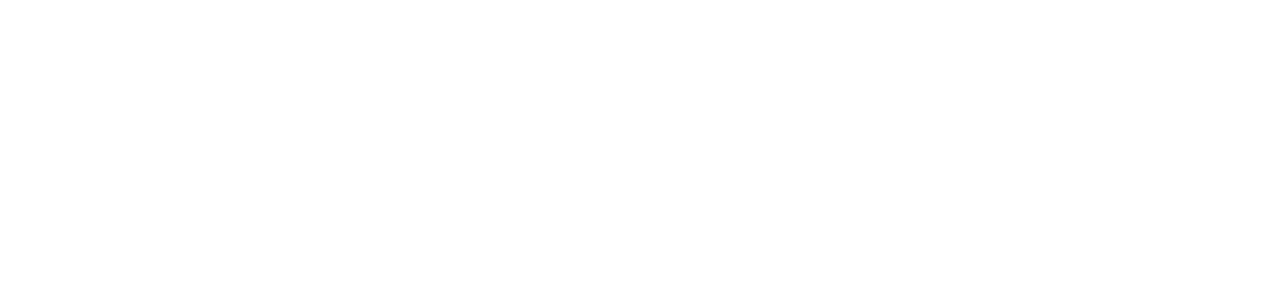
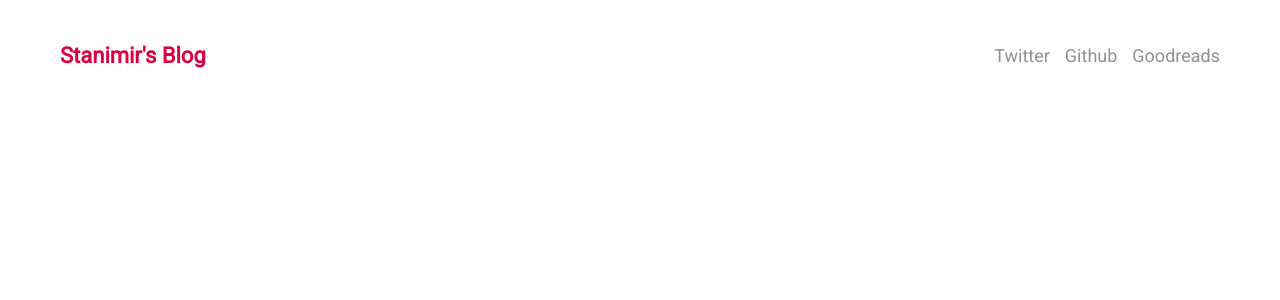
Before and after one commit to StanimirKosev/odin-blog-api, a React (Create React App) app in the folder client/: page / in a window 1280 px wide. Shown: the top 300 px of the page. Built offline with nearby package versions, Linux system fonts and the light colour scheme.

Commit message:
header component

```diff
--- a/client/src/App.css
+++ b/client/src/App.css
@@ -0,0 +1,50 @@
+@import url("https://fonts.googleapis.com/css2?family=Roboto&display=swap");
+
+* {
+  margin: 0;
+  padding: 0;
+  box-sizing: border-box;
+}
+
+body {
+  width: 100%;
+  min-height: 100vh;
+  font-size: 18px;
+  font-family: "Roboto", sans-serif;
+}
+
+header {
+  height: 100px;
+  padding: 43px 0 35px;
+  position: absolute;
+  top: 0;
+  width: 100%;
+}
+
+.header-container {
+  padding: 0 60px;
+  display: flex;
+  justify-content: space-between;
+  align-items: center;
+}
+
+.logo {
+  font-weight: bold;
+  color: #db0042;
+  font-size: 22px;
+  text-decoration: none;
+}
+
+.header-links {
+  display: flex;
+  gap: 15px;
+}
+
+.header-links > * {
+  text-decoration: none;
+  color: #929292;
+}
+
+.header-links > *:hover {
+  color: #db0042;
+}
--- a/client/src/App.js
+++ b/client/src/App.js
@@ -1,5 +1,13 @@
 import "./App.css";
+import React from "react";
+import Header from "./Components/Header";
 
-function App() {}
+function App() {
+  return (
+    <div>
+      <Header />
+    </div>
+  );
+}
 
 export default App;
--- a/client/src/Components/Header.js
+++ b/client/src/Components/Header.js
@@ -0,0 +1,24 @@
+import React from "react";
+
+function Header() {
+  return (
+    <header>
+      <div className="header-container">
+        <div>
+          <a className="logo" href="/">
+            Stanimir's Blog
+          </a>
+        </div>
+        <div className="header-links">
+          <a href="https://twitter.com/stanimir_kosev">Twitter</a>
+          <a href="https://github.com/StanimirKosev">Github</a>
+          <a href="https://www.goodreads.com/user/show/124508945-stanimir-kosev">
+            Goodreads
+          </a>
+        </div>
+      </div>
+    </header>
+  );
+}
+
+export default Header;
```
